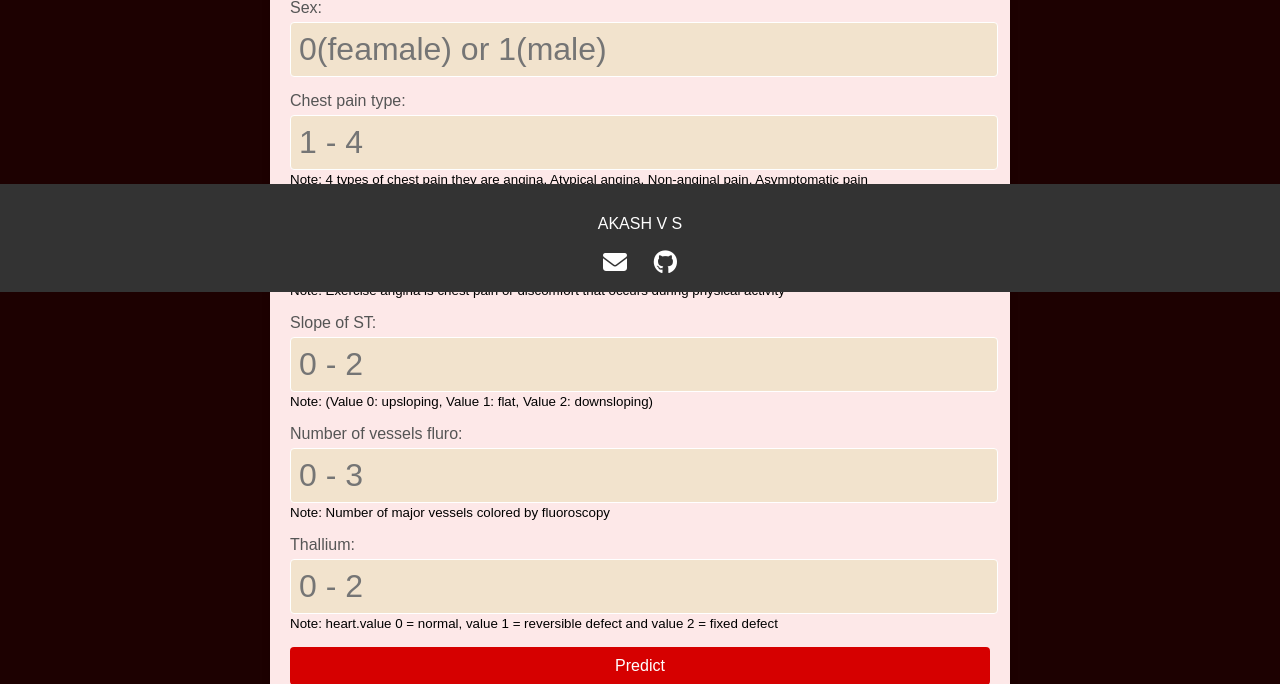
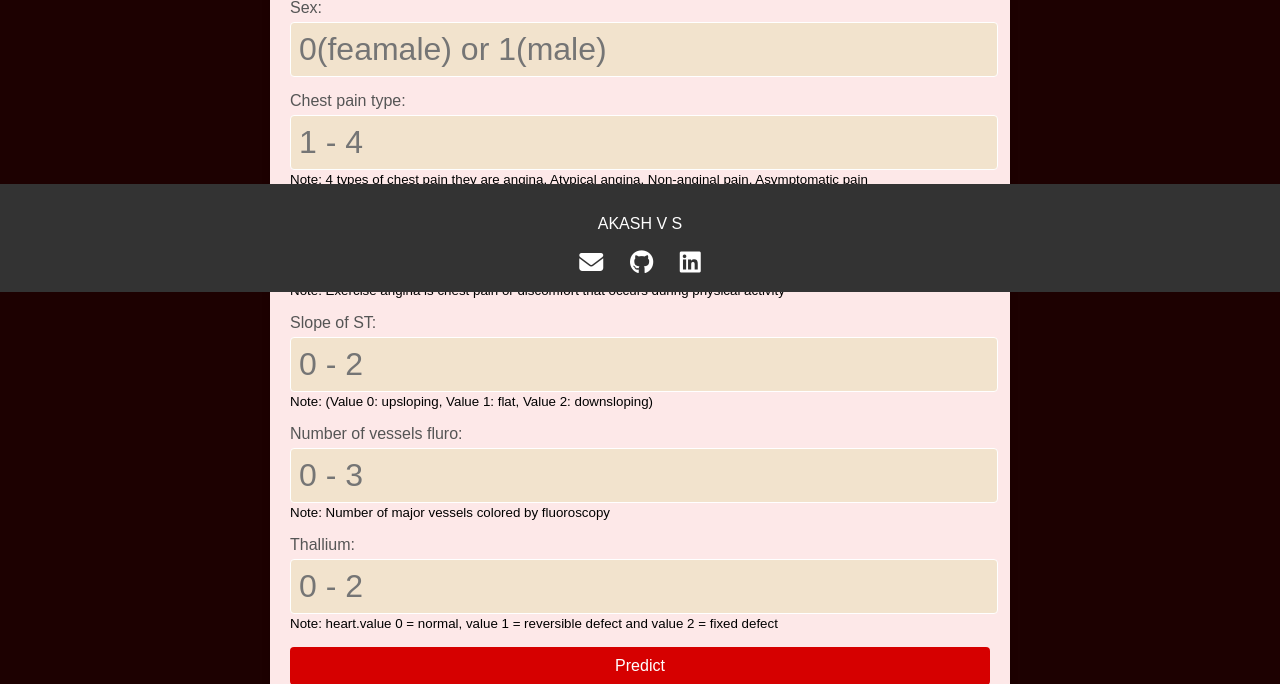
Before and after one commit to AKASH7707/Heart_Disease_Prediction, a Flask app: page / in a window 1280 px wide. Shown: the part 508-1192 px from the top of the page. Run offline with Flask 3, Linux system fonts and the light colour scheme; parts of the project's set-up code (start-up, migrations or seed data) failed here and were passed over.

Commit message:
added linkedin icon

```diff
--- a/templates/index.html
+++ b/templates/index.html
@@ -63,6 +63,9 @@
         <a href="https://github.com/AKASH7707/Heart_Disease_Prediction" target="_blank">
             <i class="fa-brands fa-github"></i>
         </a>
+        <a href="https://www.linkedin.com/in/akash-v-s" target="_blank">
+            <i class="fa-brands fa-linkedin"></i>
+        </a>
     </footer>
 </body>
 </html>
```
